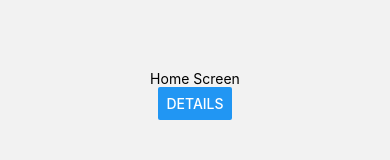
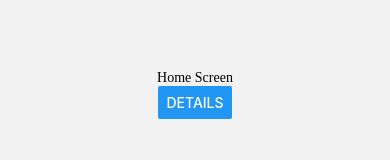
Before and after one commit to hachi-nico/react-native-from-zero-to-hero, a React Native app: screen /Home in a window 390 px wide. Shown: the part 335-495 px from the top of the page. Built offline with nearby package versions, Linux system fonts and the light colour scheme.

Commit message:
add fonts

```diff
--- /dev/null
+++ b/react-native.config.js
@@ -0,0 +1,3 @@
+module.exports = {
+  assets: ['./assets/fonts'],
+};
--- a/screens/Home.js
+++ b/screens/Home.js
@@ -6,7 +6,7 @@ import {styles} from './styles';
 export const Home = ({navigation}) => {
   return (
     <SafeAreaView style={styles.container}>
-      <Text>Home Screen</Text>
+      <Text style={styles.text}>Home Screen</Text>
       <Button
         title="Details"
         onPress={() => navigation.navigate('Details', {name: 'Nico'})}
--- a/screens/styles.js
+++ b/screens/styles.js
@@ -6,4 +6,7 @@ export const styles = StyleSheet.create({
     alignItems: 'center',
     flex: 1,
   },
+  text: {
+    fontFamily: 'BebasNeue-Regular',
+  },
 });
```
Also changed, not shown: assets/fonts/BebasNeue-Regular.ttf (added), assets/fonts/Roboto-Regular.ttf (added), 4 other files (tests, documents, lock files or other folders).
